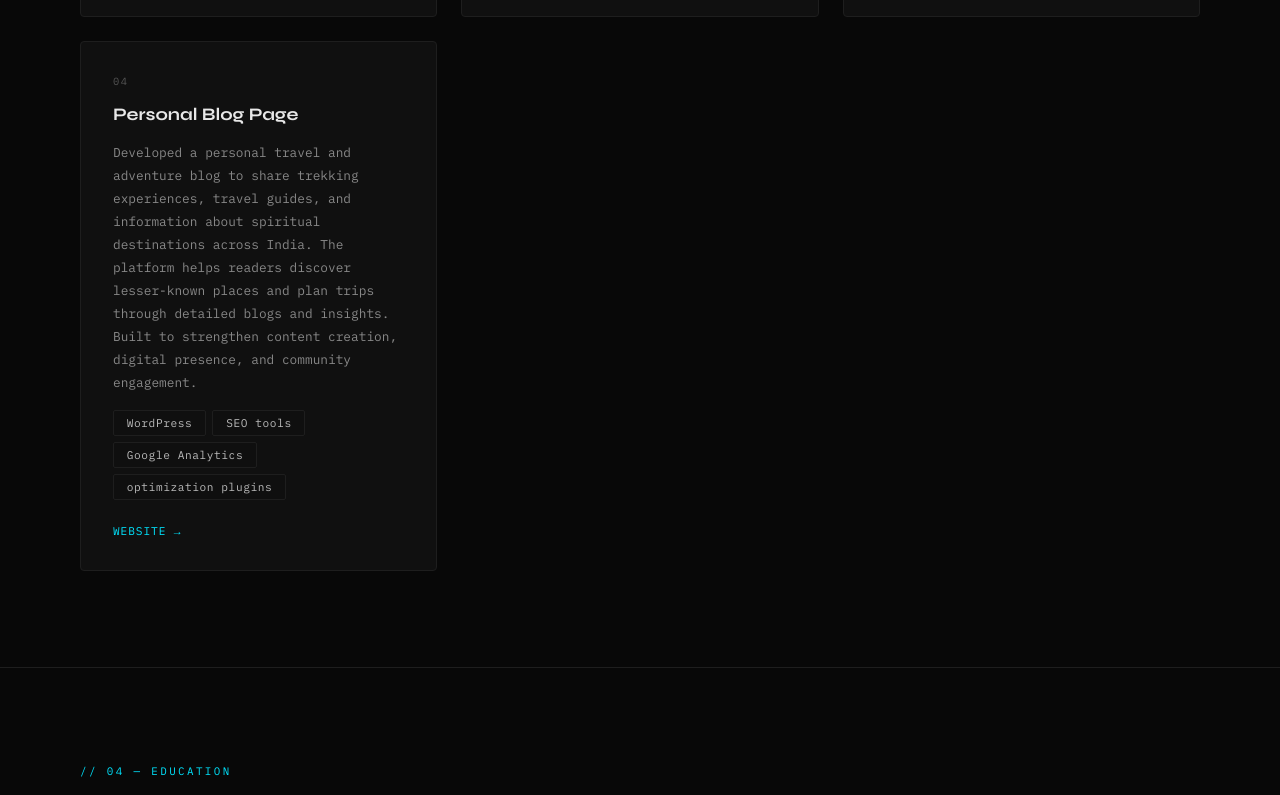
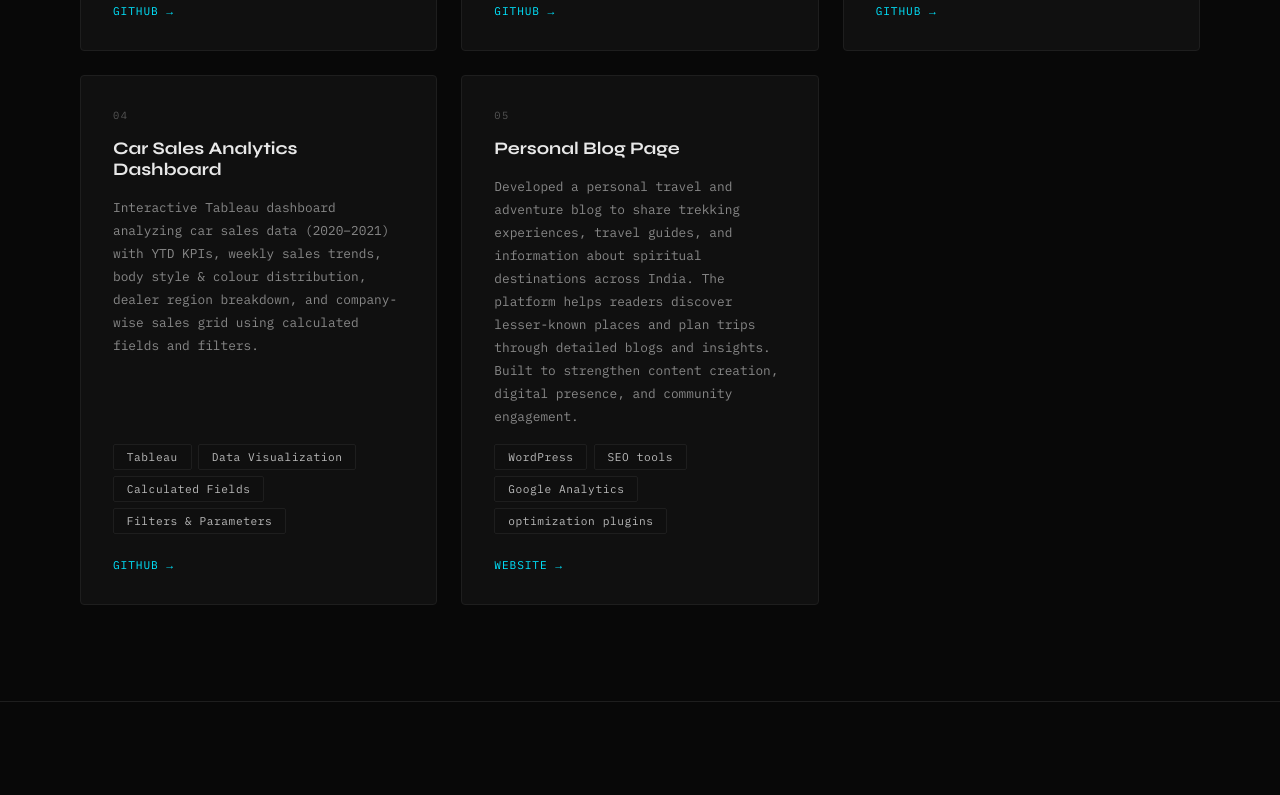
Before and after one commit to ishan-sharma23/Portfolio, a React (Vite) app: page / in a window 1280 px wide. Shown: the part 2980-3775 px from the top of the page. Built offline with nearby package versions, Linux system fonts and the light colour scheme; the HTML template or start-up script is replaced by a standard one.

Commit message:
tableau dashboard

```diff
--- a/src/components/Projects.tsx
+++ b/src/components/Projects.tsx
@@ -24,8 +24,15 @@ const PROJECTS = [
   stack: ['Power BI', 'DAX', 'Power Query', 'Bing Maps', 'PowerPoint'],
   github: 'https://github.com/ishan-sharma23/bank-transactions-powerbi',
  },
+ {
+  num: '04',
+  title: 'Car Sales Analytics Dashboard',
+  desc: 'Interactive Tableau dashboard analyzing car sales data (2020–2021) with YTD KPIs, weekly sales trends, body style & colour distribution, dealer region breakdown, and company-wise sales grid using calculated fields and filters.',
+  stack: ['Tableau', 'Data Visualization', 'Calculated Fields', 'Filters & Parameters'],
+  github: 'https://github.com/ishan-sharma23/Car-Sales-Tableau-Dashboard',
+ },
   {
-    num: '04',
+    num: '05',
     title: 'Personal Blog Page ',
     desc: 'Developed a personal travel and adventure blog to share trekking experiences, travel guides, and information about spiritual destinations across India. The platform helps readers discover lesser-known places and plan trips through detailed blogs and insights. Built to strengthen content creation, digital presence, and community engagement.',
     stack: ['WordPress', 'SEO tools', 'Google Analytics', 'optimization plugins'],
--- a/src/components/Skills.tsx
+++ b/src/components/Skills.tsx
@@ -5,7 +5,7 @@ const SKILLS = [
   { title: 'Data Science', tags: ['Pandas', 'NumPy', 'Scikit-learn', 'Matplotlib', 'Seaborn'] },
   { title: 'Frontend', tags: ['React', 'HTML', 'CSS'] },
   { title: 'Backend & Database', tags: ['Node.js', 'Express.js', 'MongoDB', 'MySQL'] },
-  { title: 'DevOps & Tools', tags: ['Docker', 'Jenkins', 'Git', 'GitHub', 'Postman','Power BI'] },
+  { title: 'DevOps & Tools', tags: ['Docker', 'Jenkins', 'Git', 'GitHub', 'Postman','Power BI','Tableau'] },
   { title: 'Digital Marketing', tags: ['Google Analytics', 'SEO', 'Google Ads', 'Meta Ads', 'Mailchimp', 'WordPress'] },
 ]
 
```
